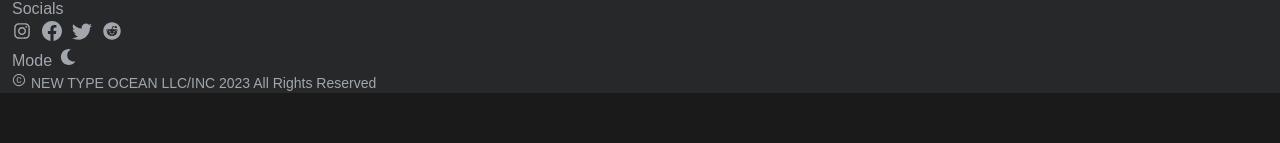
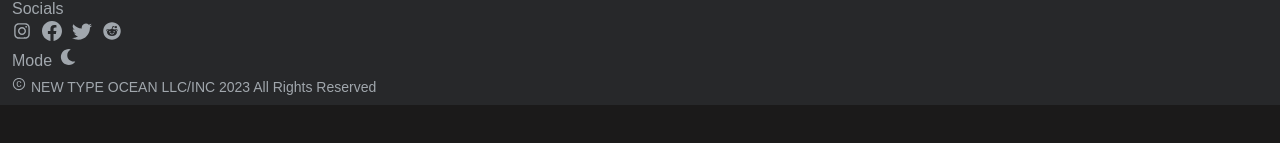
Before and after one commit to Requiem-of-Zero/gjallarhorn, a Next.js app: page / in a window 1280 px wide. Shown: the part 5786-5929 px from the top of the page. Built offline with nearby package versions, Linux system fonts and the light colour scheme; a web font is replaced by a local one.

Commit message:
Added padding for spacing

```diff
--- a/src/components/Footer/Footer.js
+++ b/src/components/Footer/Footer.js
@@ -29,7 +29,7 @@ const Footer = () => {
           </ul>
         </div>
         <div id="light-dark-mode" className='flex gap-[8px]'>Mode <FaMoon /></div>
-        <li className="text-sm flex gap-[5px]">
+        <li className="text-sm flex gap-[5px] py-1 pb-2">
           <AiOutlineCopyrightCircle /> NEW TYPE OCEAN LLC/INC 2023 All Rights Reserved
         </li>
       </ul>
```
